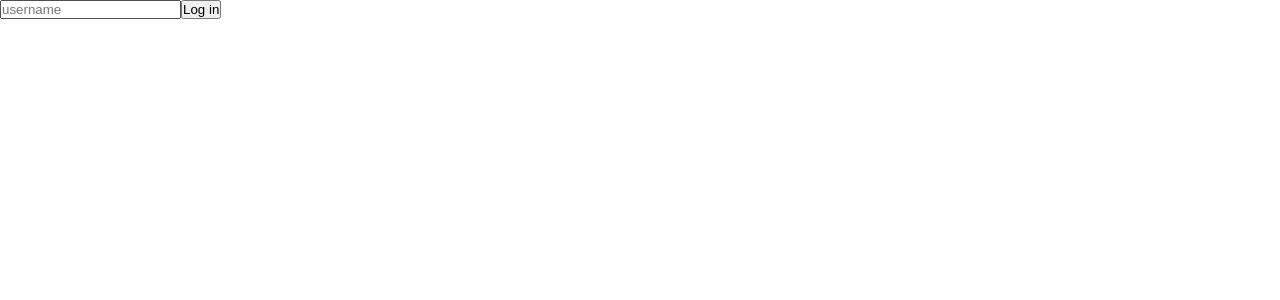
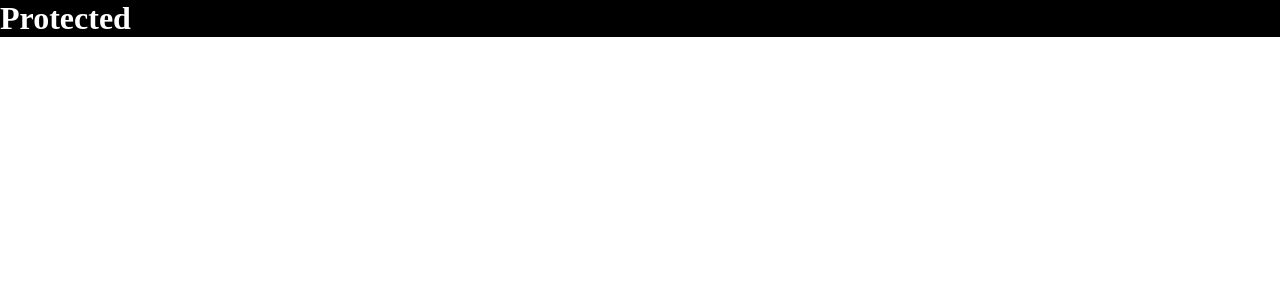
Before and after one commit to oneday0230/ReactJS, a React (Create React App) app in the folder react-master/: page / in a window 1280 px wide. Shown: the top 300 px of the page. Built offline with nearby package versions, Linux system fonts and the light colour scheme.

Commit message:
Styled-components with TypeScript
#3.6 Themes

```diff
--- a/react-master/package.json
+++ b/react-master/package.json
@@ -10,6 +10,7 @@
     "@types/node": "^16.18.11",
     "@types/react": "^18.0.26",
     "@types/react-dom": "^18.0.10",
+    "package.json": "^2.0.1",
     "react": "^18.2.0",
     "react-dom": "^18.2.0",
     "react-scripts": "5.0.1",
--- a/react-master/src/App.tsx
+++ b/react-master/src/App.tsx
@@ -1,51 +1,20 @@
 import { useState } from "react";
+import styled from "styled-components";
 
 function App()
 {
-  const [value, setValue] = useState('');
-  const onChange = (event: React.FormEvent<HTMLInputElement>) => {
-    const {
-      currentTarget: {value},   //// const value = event.currentTarget.value 와 같은 코드 (여러 event를 가져올 때 유용하다 아래 주석 참조)
-    } = event;
-    setValue(value);
-  };
-
-  const onSubmit = (event: React.FormEvent<HTMLFormElement>) => {
-    event.preventDefault();
-    console.log("Hello", value); //// submit 버튼 클릭시 콘솔에 보여준다.
-  }
+  const Container = styled.div`
+    background-color: ${props => props.theme.bgColor};
+  `
+   const H1 = styled.h1`
+   color: ${props => props.theme.textColor};
+ `
 
   return (
-    <div>
-      <form onSubmit={onSubmit}>
-        <input value={value} onChange={onChange} type="text" placeholder="username"></input>
-        <button>Log in</button>
-      </form>
-    </div>
+    <Container>
+      <H1>Protected</H1>
+    </Container>
   )
 }
 
 export default App;
-
-
-/*
-const value = event.currentTarget.value;
-const tagName = event.currentTarget.tagName;
-const width = event.currentTarget.width;
-const id = event.currentTarget.id;
-// 위 코드를 아래처럼 작성 가능
-
-const {
-currentTarget: {value, tagName, width, id}
-} = event;
-
-// 이렇게도 작성 가능
-const { value } = event.currentTarget;
-
-// 추가로 event 안에 있는 속성만 가져와 변수를 만들려고 한다면 아래 처럼 작성 하면 된다.
-const { x, y } = event;
-
-
-https://reactjs.org/docs/events.html
-https://developer.mozilla.org/ko/docs/Web/JavaScript/Reference/Operators/Destructuring_assignment
-*/
--- a/react-master/src/index.tsx
+++ b/react-master/src/index.tsx
@@ -1,11 +1,15 @@
 import React from 'react';
 import ReactDOM from 'react-dom/client';
+import { ThemeProvider } from 'styled-components';
 import App from './App';
 import './App.css';
+import { darkTheme, lightTheme } from './theme';
 
 const root = ReactDOM.createRoot(document.getElementById('root') as Element);
 root.render(
   <React.StrictMode>
+    <ThemeProvider theme={darkTheme}>
       <App></App>
+    </ThemeProvider>
   </React.StrictMode>
 );
--- /dev/null
+++ b/react-master/src/theme.ts
@@ -0,0 +1,13 @@
+import { DefaultTheme } from "styled-components"
+
+export const lightTheme:DefaultTheme = {
+    bgColor: "white",
+    textColor: "black",
+    btnColor: "tomato",
+}
+
+export const darkTheme:DefaultTheme = {
+    bgColor: "black",
+    textColor: "white",
+    btnColor: "teal",
+}
```
Also changed, not shown: react-master/src/styled.d.ts (added, +26 -0 lines).
